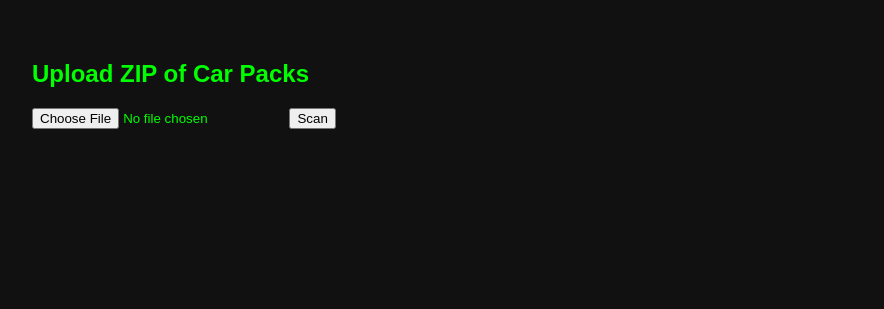
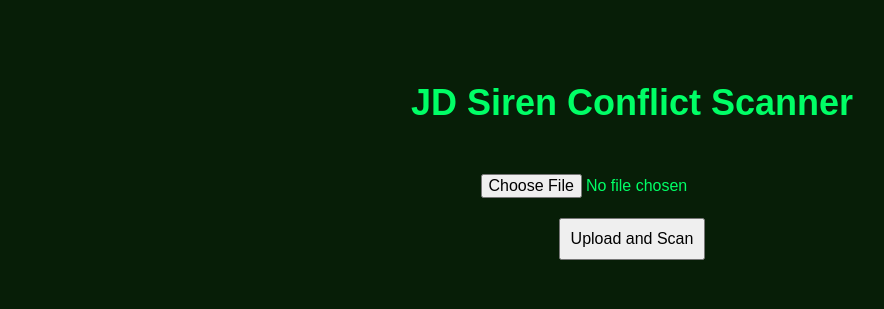
Before and after one commit to BigJDCustoms/Siren2, a Flask app: page / in a window 1280 px wide. Shown: the top 309 px of the page, without its empty margins (8-892 px from the left). Run offline with Flask 3, Linux system fonts and the light colour scheme.

Commit message:
Add files via upload

```diff
--- a/JD_Siren_WebApp/templates/index.html
+++ b/JD_Siren_WebApp/templates/index.html
@@ -1,22 +1,34 @@
+
 <!DOCTYPE html>
-<html lang="en">
+<html>
 <head>
-    <meta charset="UTF-8">
     <title>JD Siren Conflict Scanner</title>
+    <style>
+        body {
+            background-color: #071e07;
+            color: #00FF66;
+            font-family: Arial, sans-serif;
+            text-align: center;
+            padding: 50px;
+        }
+        h1 {
+            font-size: 36px;
+        }
+        form {
+            margin-top: 30px;
+        }
+        input[type=file], input[type=submit] {
+            padding: 10px;
+            font-size: 16px;
+            margin-top: 10px;
+        }
+    </style>
 </head>
-<body style="font-family:sans-serif; background:#111; color:#0f0; padding:2em;">
-    <h2>Upload ZIP of Car Packs</h2>
-    <form method="POST" enctype="multipart/form-data">
-        <input type="file" name="file" accept=".zip" required>
-        <button type="submit">Scan</button>
+<body>
+    <h1>JD Siren Conflict Scanner</h1>
+    <form action="/" method="post" enctype="multipart/form-data">
+        <input type="file" name="zip_file" accept=".zip" required><br>
+        <input type="submit" value="Upload and Scan">
     </form>
-
-    {% if txt %}
-    <h3>Download Results:</h3>
-    <ul>
-        <li><a href="{{ url_for('download_file', filename=txt) }}">TXT Results</a></li>
-        <li><a href="{{ url_for('download_file', filename=xlsx) }}">XLSX Results</a></li>
-    </ul>
-    {% endif %}
 </body>
 </html>
```
